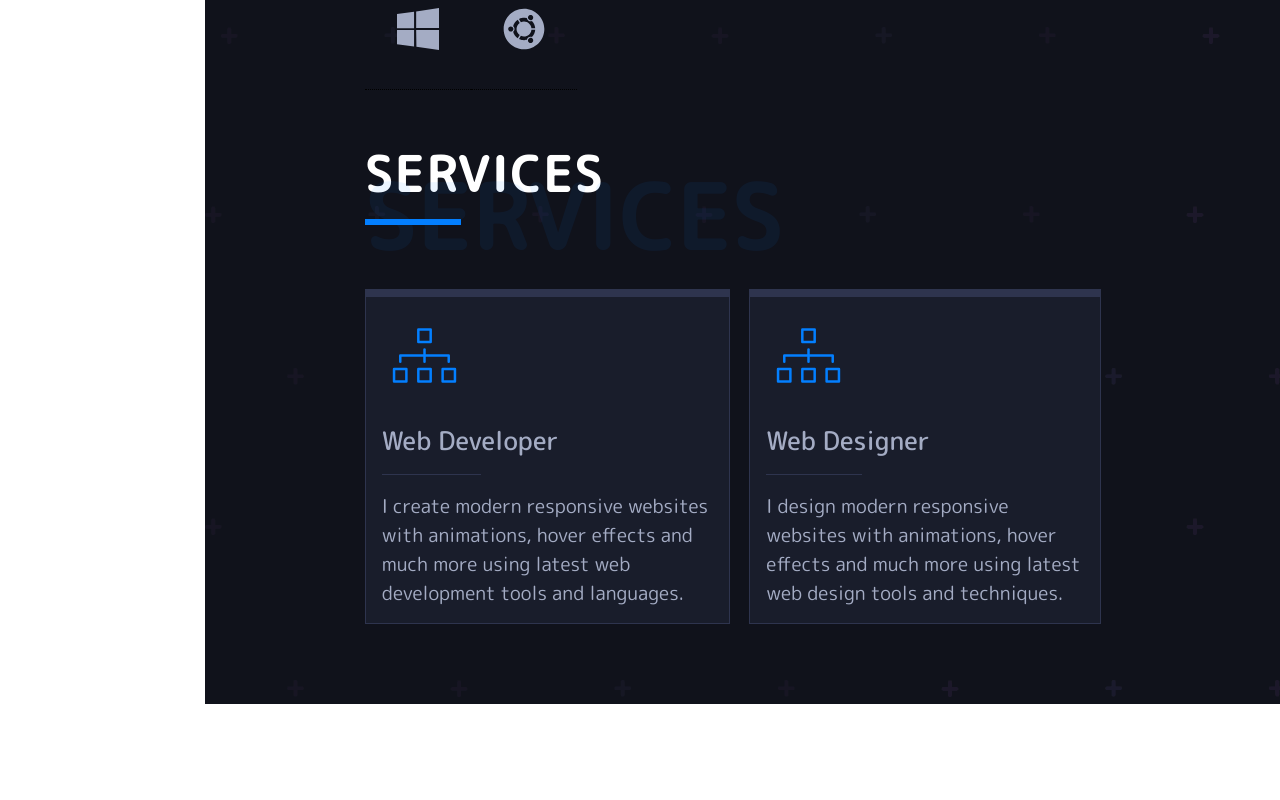
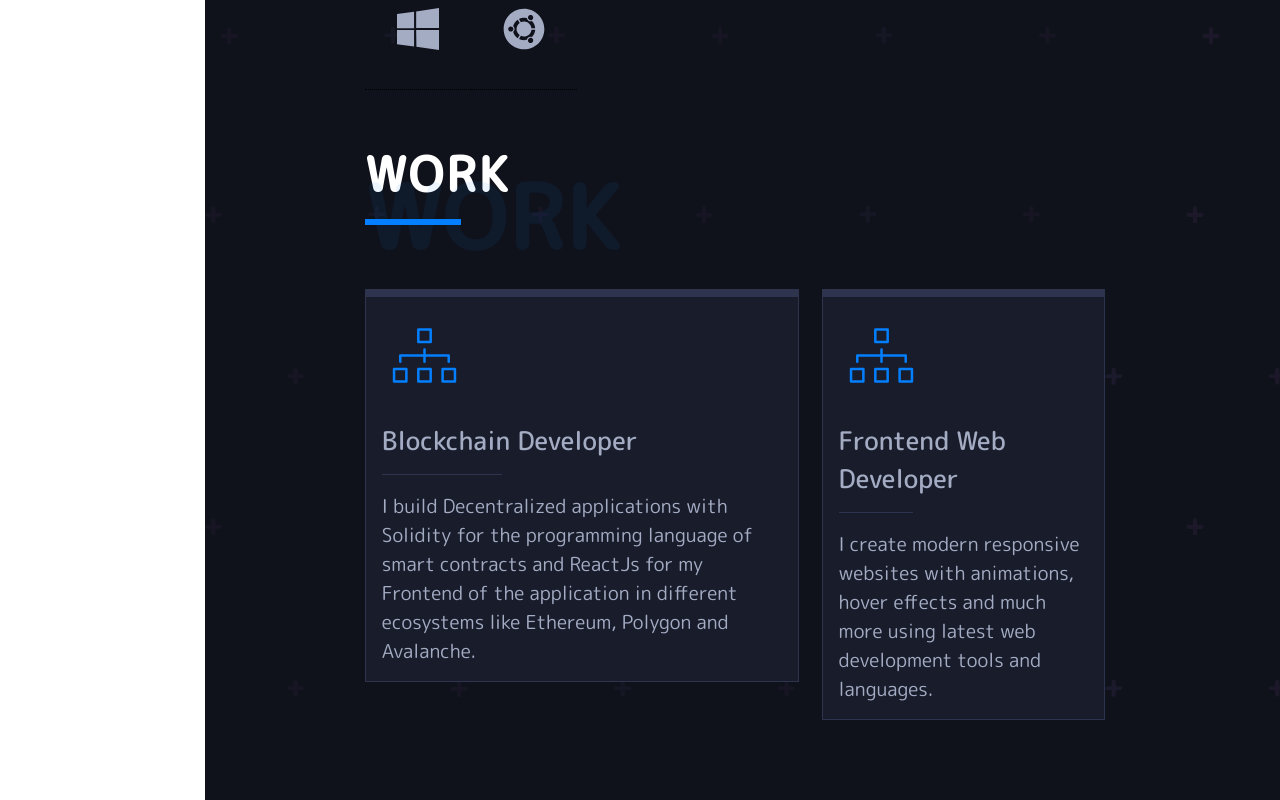
Before and after one commit to nirban256/personal_website, a React (Create React App) app: page /about in a window 1280 px wide. Shown: the part 2046-2846 px from the top of the page. Before the commit the page ends 2750 px from the top, so only its background shows below. Built offline with nearby package versions, Linux system fonts and the light colour scheme.

Commit message:
updated the services section now work section

```diff
--- a/src/pages/AboutPage.js
+++ b/src/pages/AboutPage.js
@@ -12,10 +12,10 @@ const AboutPage = () => {
             <ImageSection />
             <Title title={'My Skills'} span={'My Skills'} />
             <SkillsSection />
-            <Title title={'Services'} span={'Services'} />
+            <Title title={'Work'} span={'Work'} />
             <div className="services-container">
-                <ServicesSection image={design} title="Web Developer" text={'I create modern responsive websites with animations, hover effects and much more using latest web development tools and languages.'} />
-                <ServicesSection image={design} title="Web Designer" text={'I design modern responsive websites with animations, hover effects and much more using latest web design tools and techniques.'} />
+                <ServicesSection image={design} title="Blockchain Developer" text={'I build Decentralized applications with Solidity for the programming language of smart contracts and ReactJs for my Frontend of the application in different ecosystems like Ethereum, Polygon and Avalanche.'} />
+                <ServicesSection image={design} title="Frontend Web Developer" text={'I create modern responsive websites with animations, hover effects and much more using latest web development tools and languages.'} />
             </div>
         </div>
     );
```
